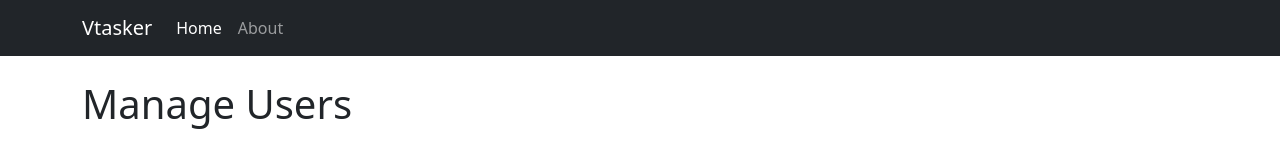
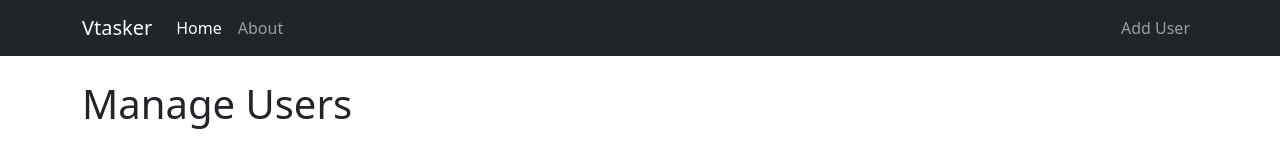
Before and after one commit to Lunaticsatoshi/vue-practice, a Vue app in the folder vuex/vtasker/: page / in a window 1280 px wide. Shown: the top 160 px of the page. Built offline with nearby package versions, Linux system fonts and the light colour scheme.

Commit message:
:zap: updating Navbar component

```diff
--- a/vuex/vtasker/src/components/Navbar.vue
+++ b/vuex/vtasker/src/components/Navbar.vue
@@ -18,6 +18,9 @@
             <router-link class="nav-link active" to="/">Home</router-link>
             <router-link class="nav-link" to="/about">About</router-link>
           </div>
+          <div class="navbar-nav ms-auto">
+            <router-link class="nav-link" to="/add">Add User</router-link>
+          </div>
         </div>
       </div>
     </nav>
```
